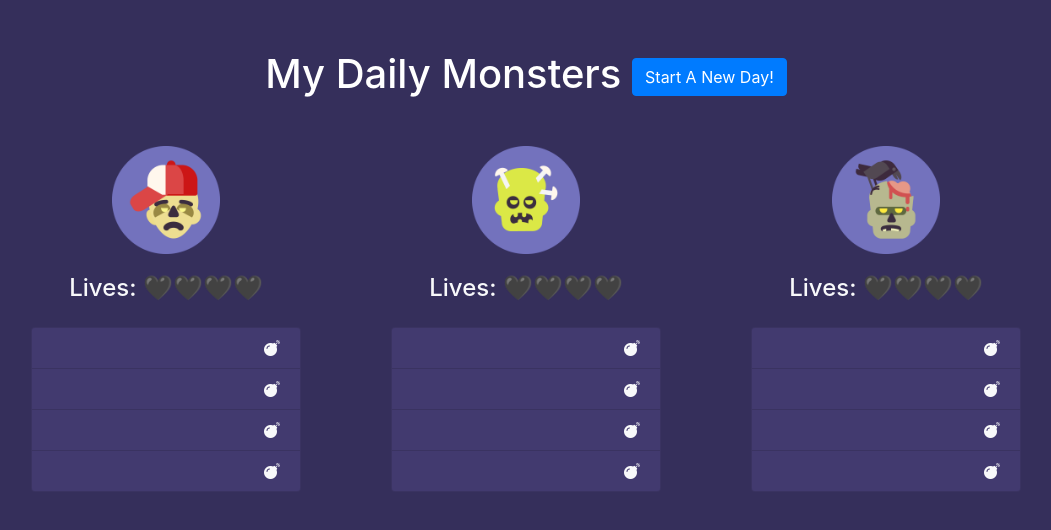
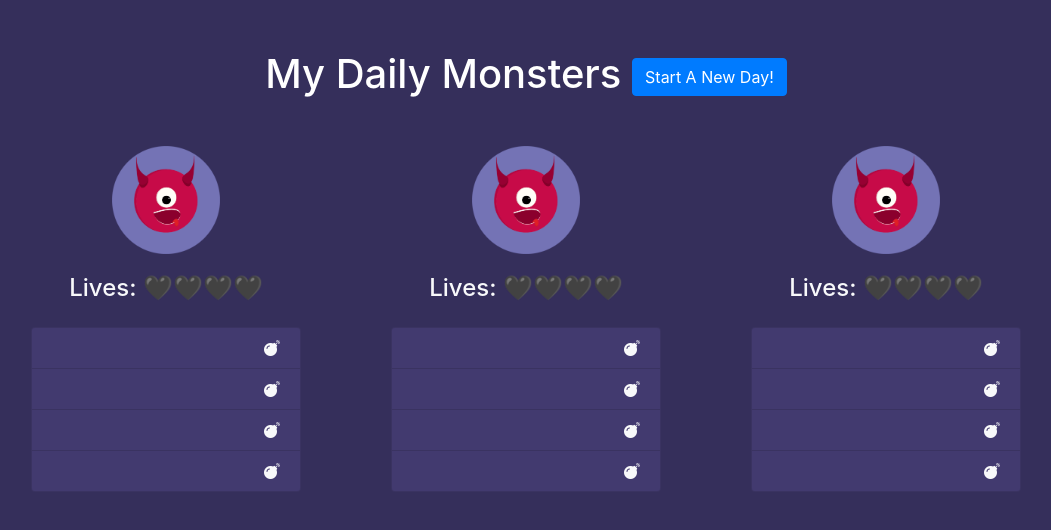
Before and after one commit to adihd/MyMonster, a plain HTML site: page index.html in a window 1280 px wide. Shown: the whole page, without its empty margins (114-1165 px from the left). Drawn offline with nearby package versions, Linux system fonts and the light colour scheme.

Commit message:
דדדדדדדדדדדדדדד

```diff
--- a/app.js
+++ b/app.js
@@ -10,6 +10,7 @@ const list3 = document.querySelector('.monsterlist3');
 // const list4 = document.querySelector('.monsterlist4');
 
 const myBtn1 = document.querySelector(".myBtn1");
+var pathwin = new Audio("sound/My_Beloved_Monster_lyrics.mp3");
 // Book Class: Represents a Book
 class Book {
   constructor(title, author, isbn) {
@@ -157,7 +158,7 @@ function updatePoints(monsterpoint, headlineclass, monsimg1) {
   if (monsterpoint >= 4) {
     console.log("the monster id dead!")
     // maybe insted ad classes..........
-    document.getElementsByClassName(monsimg1)[0].src = "img/50-Halloween-Zombie-Icons-O-08.png";
+    document.getElementsByClassName(monsimg1)[0].src = "img/dead.png";
   }
   // localStorage.setItem('books', JSON.stringify(locallist));
 }
--- a/index.html
+++ b/index.html
@@ -37,7 +37,7 @@
     <div class="container">
 
       <header class="text-center text-light my-4">
-        <img class="img-m monimg1" src="img/50-Halloween-Zombie-Icons-O-50.png" alt="">
+        <img class="img-m monimg1" src="img/alive.png" alt="">
         <h4 class="classh1 mb-4"> monster 1 </h4>
         <!-- <form class="search">
           <input class="form-control m-auto" type="text" name="search" placeholder="search todos" />
@@ -74,7 +74,7 @@
     <div class="container">
 
       <header class="text-center text-light my-4">
-        <img class="img-m monimg2" src="img/50-Halloween-Zombie-Icons-O-33.png" alt="">
+        <img class="img-m monimg2" src="img/alive.png" alt="">
         <h4 class="classh2 mb-4"> monster 2 </h4>
         <!-- <form class="search">
           <input class="form-control m-auto" type="text" name="search" placeholder="search todos" />
@@ -93,7 +93,7 @@
     <div class="container">
 
       <header class="text-center text-light my-4">
-        <img class="img-m monimg3" src="img/50-Halloween-Zombie-Icons-O-45.png" alt="">
+        <img class="img-m monimg3" src="img/alive.png" alt="">
         <h4 class="classh3 mb-4"> monster 3 </h4>
         <!-- <form class="search">
           <input class="form-control m-auto" type="text" name="search" placeholder="search todos" />
```
Also changed, not shown: img/alive.png (added), img/dead.png (added).
